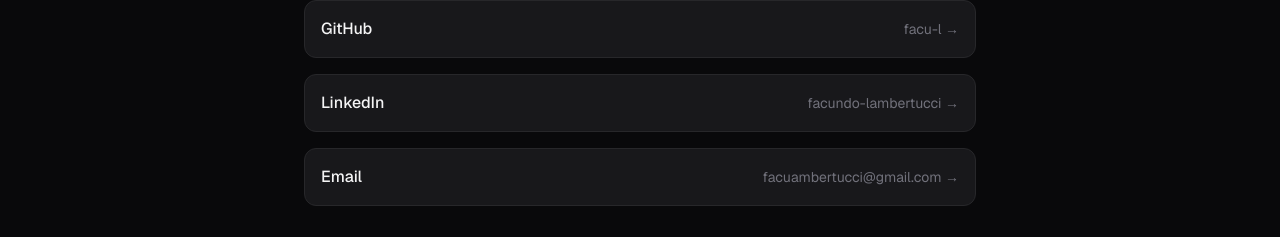
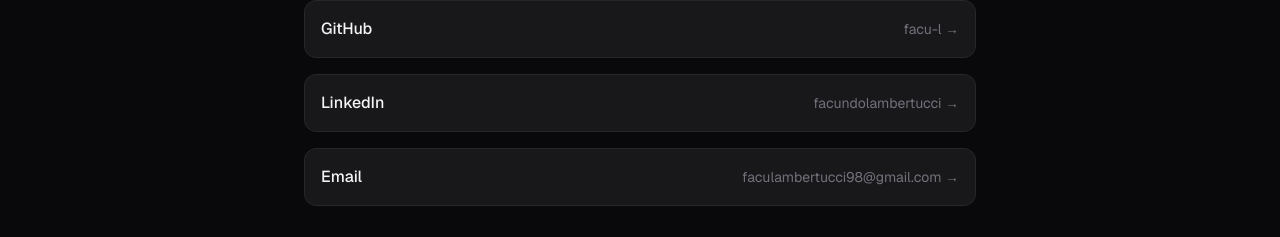
Before and after one commit to facu-l/portfolio, a React (Vite) app: page / in a window 1280 px wide. Shown: the part 2697-2934 px from the top of the page. Built offline with nearby package versions, Linux system fonts and the light colour scheme.

Commit message:
fix(contact): correct LinkedIn URL and email address

```diff
--- a/src/components/Contact.tsx
+++ b/src/components/Contact.tsx
@@ -6,13 +6,13 @@
   },
   {
     label: 'LinkedIn',
-    href: 'https://linkedin.com/in/facundo-lambertucci',
-    description: 'facundo-lambertucci',
+    href: 'https://linkedin.com/in/facundolambertucci',
+    description: 'facundolambertucci',
   },
   {
     label: 'Email',
-    href: 'mailto:facuambertucci@gmail.com',
-    description: 'facuambertucci@gmail.com',
+    href: 'mailto:faculambertucci98@gmail.com',
+    description: 'faculambertucci98@gmail.com',
   },
 ]
 
```
